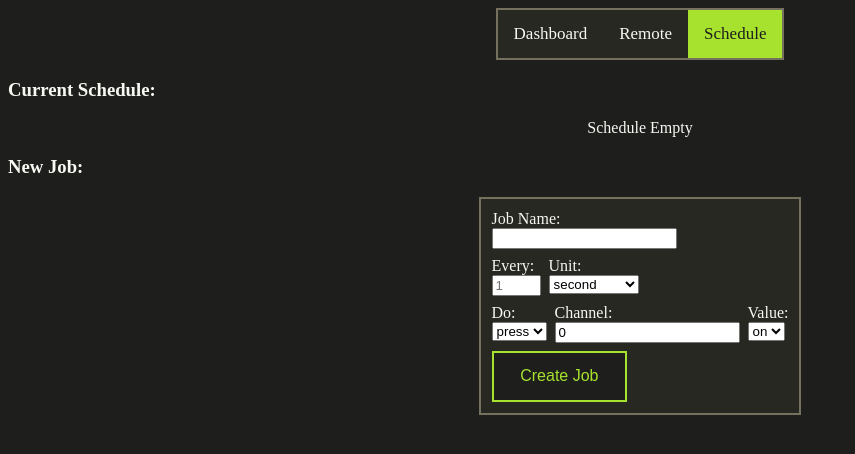
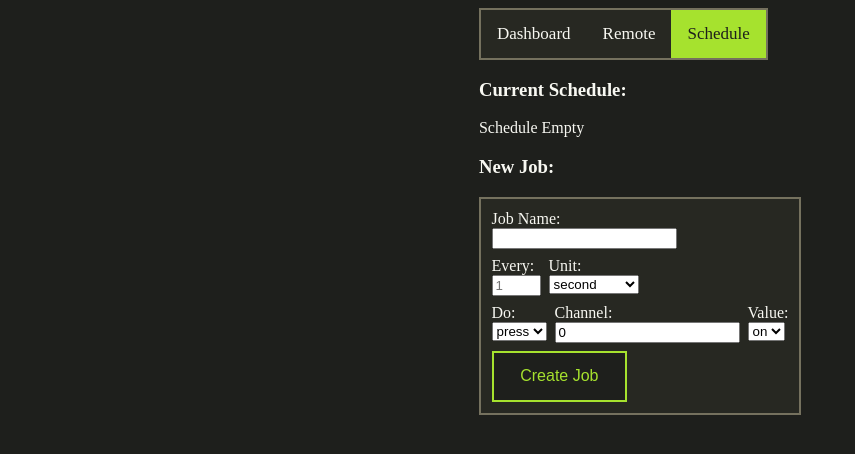
Before and after one commit to PrinceOfPuppers/smart-home-server, a Flask app: template smart_home_server/templates/schedule.html in a window 1280 px wide. Shown: the top 454 px of the page, without its empty margins (0-855 px from the left). Run offline with Flask 2, Linux system fonts and the light colour scheme; the template is opened without the code that fills it, so the values that code supplies are empty.

Commit message:
layout changes

```diff
--- a/smart_home_server/templates/schedule.html
+++ b/smart_home_server/templates/schedule.html
@@ -126,13 +126,14 @@
 
 </script>
 
-<div class="topnav">
-    <a href="/dashboard">Dashboard</a>
-    <a href="/remote">Remote</a>
-    <a class="active" href="/schedule">Schedule</a>
-</div>
 
 <body>
+    <div class="topnav">
+        <a href="/dashboard">Dashboard</a>
+        <a href="/remote">Remote</a>
+        <a class="active" href="/schedule">Schedule</a>
+    </div>
+
     <h3>Current Schedule:</h3>
         <ul class="schedule">
             {% if jobs|length == 0 %}
--- a/smart_home_server/templates/static/style.css
+++ b/smart_home_server/templates/static/style.css
@@ -82,8 +82,6 @@
       background-color: var(--grey);
       overflow: hidden;
       width: fit-content;
-      margin-left: auto;
-      margin-right: auto;
     }
 
     .topnav a {
@@ -104,6 +102,12 @@
         display:block;
     }
 
+    body{
+        margin-left: auto;
+        margin-right: auto;
+        width: fit-content;
+    }
+
     .atInput {
         display:inline;
         padding-left:0px;
@@ -118,12 +122,8 @@
         border: 2pt solid var(--lightGrey);
         background-color: var(--grey);
         padding:5pt;
-        margin-left: auto;
-        margin-right: auto;
     }
     .schedule{
-        margin-left: auto;
-        margin-right: auto;
         width: fit-content;
     }
     .job {
@@ -132,8 +132,8 @@
         background-color: var(--grey);
         padding:5pt;
         margin:10pt;
-        margin-left: auto;
-        margin-right: auto;
+        margin-left: 0pt;
+        margin-right: 0pt;
     }
 
     .jobText {
```
Also changed, not shown: smart_home_server/templates/remote.html (+5 -5 lines).
